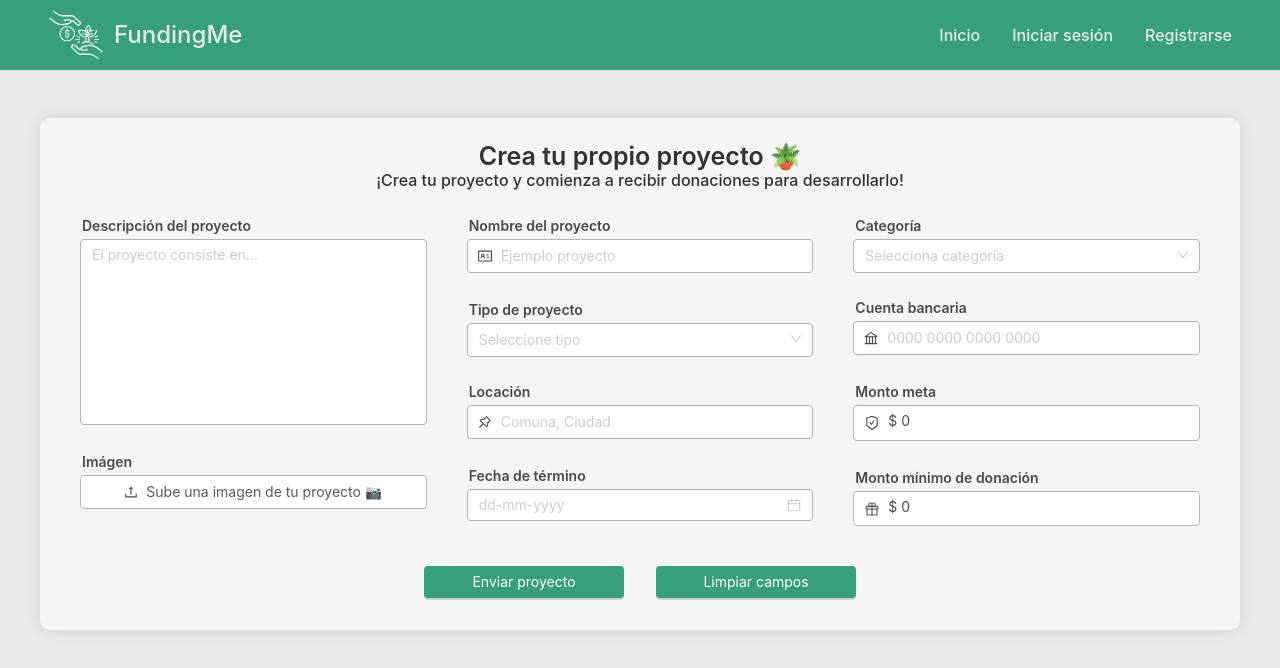
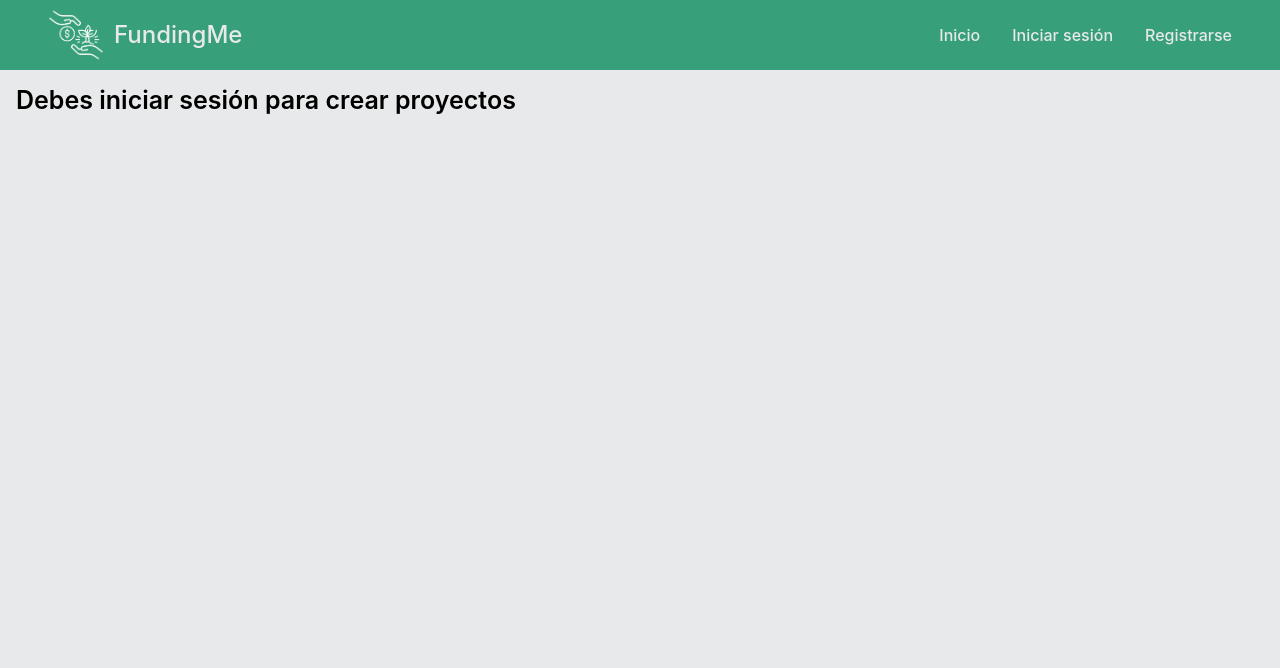
Before and after one commit to felipecs13/FundingMe, a React (Vite) app: page /new in a window 1280 px wide. Shown: the top 668 px of the page. Built offline with nearby package versions, Linux system fonts and the light colour scheme.

Commit message:
Protect views, delete error in edit project

```diff
--- a/src/components/Layout.tsx
+++ b/src/components/Layout.tsx
@@ -7,11 +7,13 @@ import { useState, useEffect } from 'react'
 
 const Layout = () => {
   const [user, setUser] = useState(null)
+  const [admin, setAdmin] = useState(false)
 
   useEffect(() => {
     const storedUser = localStorage.getItem('user')
     if (storedUser) {
       setUser(JSON.parse(storedUser))
+      setAdmin(JSON.parse(storedUser).is_admin)
     }
   }, [])
 
@@ -50,7 +52,7 @@ const Layout = () => {
           {user && <StyledLink to={'/new'}>Crear Proyecto</StyledLink>}
           {!user && <StyledLink to={'/login'}>Iniciar sesión</StyledLink>}
           {!user && <StyledLink to={'/register'}>Registrarse</StyledLink>}
-          {user && <StyledLink to={'/admin'}>Administrador</StyledLink>}
+          {admin && <StyledLink to={'/admin'}>Administrador</StyledLink>}
           {user && <StyledText onClick={logOut}>Cerrar sesión</StyledText>}
         </ContainerLinks>
       </Wrapper>
--- a/src/views/AdminTable.tsx
+++ b/src/views/AdminTable.tsx
@@ -78,6 +78,7 @@ const AdminTable = () => {
       console.log(error)
     }
   }
+
 
   const columns: ColumnsType<AdminTableData> = [
     {
--- a/src/views/EditProject.tsx
+++ b/src/views/EditProject.tsx
@@ -23,6 +23,7 @@ interface User {
   email: string
   rut: string
   name: string
+  is_admin: boolean
 }
 
 interface Project {
@@ -37,13 +38,14 @@ interface Project {
   category: string
   type_project: string
   image: any
+  user_id: number
 }
 
 const FormEditProject = () => {
   const [form] = Form.useForm()
   const [project, setProject] = useState<Project>({} as Project)
   const [loading, setLoading] = useState<boolean>(false)
-  const [user, setUser] = useState<User>({ token: '', id: 0, email: '', rut: '', name: '' })
+  const [user, setUser] = useState<User>({ token: '', id: 0, email: '', rut: '', name: '', is_admin: false })
   const { id } = useParams<Record<string, string>>()
 
   const fetchProject = async () => {
@@ -148,6 +150,7 @@ const FormEditProject = () => {
   }
 
   return (
+    (user.is_admin || user.id == project.user_id) ? (
     <Wrapper>
       <motion.div
         animate={{ opacity: 1, y: 0 }}
@@ -463,7 +466,14 @@ const FormEditProject = () => {
         </Card>
       </motion.div>
     </Wrapper>
+  ) : (
+    <Wrapper>
+      <BigText> No tienes permisos para editar este proyecto </BigText>
+    </Wrapper>
+    )
   )
+
+
 }
 
 export const Wrapper = styled.div`
@@ -578,4 +588,10 @@ const ButtonSubmit = styled(StyledButton)`
   width: 200px;
 `
 
+export const BigText = styled.div`
+  font-size: 30px;
+  font-weight: 500;
+  color: ${colors.fontColor};
+`
+
 export default FormEditProject
--- a/src/views/MyProjects.tsx
+++ b/src/views/MyProjects.tsx
@@ -5,7 +5,6 @@ import { Form, Button, Input, Slider, Spin } from 'antd'
 import { Link } from 'react-router-dom'
 import ProjectCard from '../components/ProjectCard'
 import { motion } from 'framer-motion'
-import { message } from 'antd'
 import { IUser, IDataProject } from '../helpers/interfaces'
 
 const fixNumber = (number: number) => {
@@ -25,13 +24,8 @@ const MyProjects = () => {
         },
         method: 'GET',
       })
-      if (response.status !== 200) {
-        throw new Error('Error')
-      }
       const data = await response.json()
       setProjects(data)
-    } catch (error) {
-      message.error('Error: problemas al cargar, intente más tarde.')
     } finally {
       setLoading(false)
     }
@@ -83,6 +77,14 @@ const MyProjects = () => {
         project.description.toLowerCase().includes(filteredSearchText.toLowerCase()))
     )
   })
+
+  if (Object.keys(user).length === 0) {
+    return (
+      <div>
+        <BigText>Debes iniciar sesión para ver tus proyectos</BigText>
+      </div>
+    )
+  }
 
   return (
     <div>
--- a/src/views/NewProject.tsx
+++ b/src/views/NewProject.tsx
@@ -78,6 +78,14 @@ const FormProject = () => {
 
   const onReset = () => {
     form.resetFields()
+  }
+
+  if (user.id === 0) {
+    return (
+      <div>
+        <BigText>Debes iniciar sesión para crear proyectos</BigText>
+      </div>
+    )
   }
 
   return (
@@ -512,4 +520,10 @@ const ButtonSubmit = styled(StyledButton)`
   width: 200px;
 `
 
+const BigText = styled.div`
+  font-size: 25px;
+  font-weight: 600;
+  padding: 1rem;
+  `
+
 export default FormProject
--- a/src/views/Profile.tsx
+++ b/src/views/Profile.tsx
@@ -6,11 +6,12 @@ import { Spin } from 'antd'
 import { BigText } from './Login'
 import { colors } from '../styles/constants'
 import { message } from 'antd'
-import { IProfile } from '../helpers/interfaces'
+import { IProfile, IUser } from '../helpers/interfaces'
 
 const Profile = () => {
   const [loading, setLoading] = useState<boolean>(true)
   const [dataUser, setDataUser] = useState<IProfile>({} as IProfile)
+  const [user, setUser] = useState<IUser>({} as IUser)
 
   const getUserData = async (id: number, token: string) => {
     try {
@@ -46,6 +47,14 @@ const Profile = () => {
       getUserData(parsedUser.id, parsedUser.token)
     }
   }, [])
+
+  if (Object.keys(user).length === 0) {
+    return (
+      <div>
+        <BigText>Debes iniciar sesión para ver tu perfil</BigText>
+      </div>
+    )
+  }
 
   return (
     <>
```
